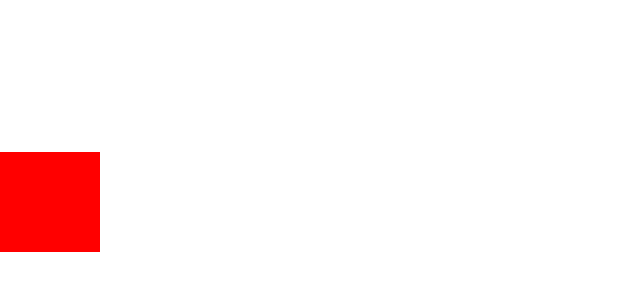
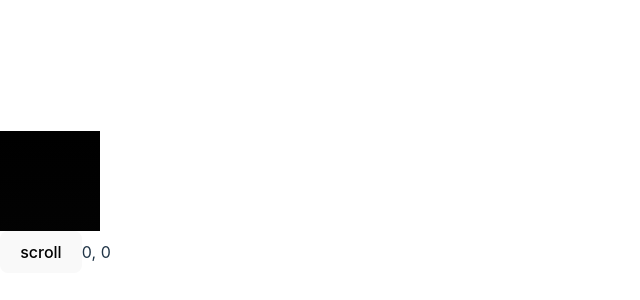
Before and after one commit to soapcandy/hooks-practice, a React (Vite) app: page / in a window 1280 px wide. Shown: the part 198-498 px from the top of the page, without its empty margins (0-640 px from the left). Built offline with nearby package versions, Linux system fonts and the light colour scheme.

Commit message:
useScroll

```diff
--- a/src/App.jsx
+++ b/src/App.jsx
@@ -1,15 +1,35 @@
-import useHover from "./hooks/useHover";
+import useScroll from "./hooks/useScroll/useScroll";
 
 function App() {
-  const [ref, hover] = useHover();
+  const [ref, coord] = useScroll();
 
   return (
     <>
       <div
-        style={{ width: "100px", height: "100px", backgroundColor: "red" }}
+        style={{
+          width: "100px",
+          height: "100px",
+          backgroundColor: "red",
+          overflow: "auto",
+        }}
         ref={ref}
-      />
-      {hover ? <div>ToolTip!!</div> : null}
+      >
+        <div
+          style={{
+            width: "10000px",
+            height: "10000px",
+            backgroundImage: "linear-gradient(180deg, #000 0%, #fff 100%)",
+          }}
+        ></div>
+      </div>
+      <button
+        onClick={() => {
+          ref.current.scrollTo({ top: 20000, left: 20000, behavior: "smooth" });
+        }}
+      >
+        scroll
+      </button>
+      {coord.x}, {coord.y}
     </>
   );
 }
--- /dev/null
+++ b/src/hooks/useScroll/useRefState.jsx
@@ -0,0 +1,17 @@
+import { useCallback, useRef, useState } from "react";
+
+const useRefState = (initialState) => {
+  const frame = useRef(0);
+  const [state, setState] = useState(initialState);
+
+  const setRefState = useCallback((value) => {
+    cancelAnimationFrame(frame.current);
+
+    frame.current = requestAnimationFrame(() => {
+      setState(value);
+    });
+  }, []);
+  return [state, setRefState];
+};
+
+export default useRefState;
--- /dev/null
+++ b/src/hooks/useScroll/useScroll.jsx
@@ -0,0 +1,30 @@
+import { useEffect, useRef } from "react";
+import useRefState from "./useRefState";
+
+const useScroll = () => {
+  const [state, setState] = useRefState({ x: 0, y: 0 });
+  const ref = useRef(null);
+
+  useEffect(() => {
+    const element = ref.current;
+    if (!element) return;
+
+    const handleScroll = () => {
+      setState({
+        x: ref.current.scrollLeft,
+        y: ref.current.scrollTop,
+      });
+    };
+
+    // passive: true로 설정해놓을 경우 preventDefault의 경우와 같을 때 브라우저가 체크하지 않아 성능적인 이점을 가질 수 있다
+    element.addEventListener("scroll", handleScroll, { passive: true });
+
+    return () => {
+      element.removeEventListener("scroll", handleScroll);
+    };
+  }, [ref, setState]);
+
+  return [ref, state];
+};
+
+export default useScroll;
```
Also changed, not shown: src/hooks/useHover/useHover.jsx (renamed from src/hooks/useHover.jsx).
